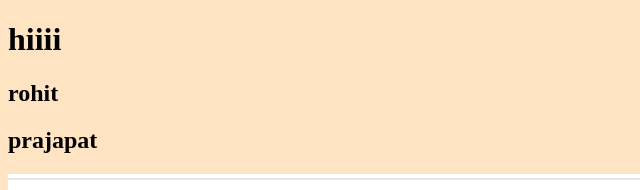
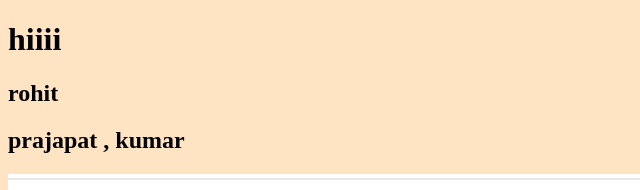
Before and after one commit to rohit-kumar-prajapat/localrepo, a plain HTML site: page index.html in a window 1280 px wide. Shown: the top 190 px of the page, 0-640 px from the left. Drawn offline with Linux system fonts and the light colour scheme.

Commit message:
add sub name

```diff
--- a/index.html
+++ b/index.html
@@ -9,7 +9,7 @@
 <body>
     <h1>hiiii</h1>
     <h2>rohit</h2>
-    <h2>prajapat</h2>
+    <h2>prajapat , kumar</h2>
     <img src="/localrepo/images/table.png" alt="">
 </body>
 </html>
```
